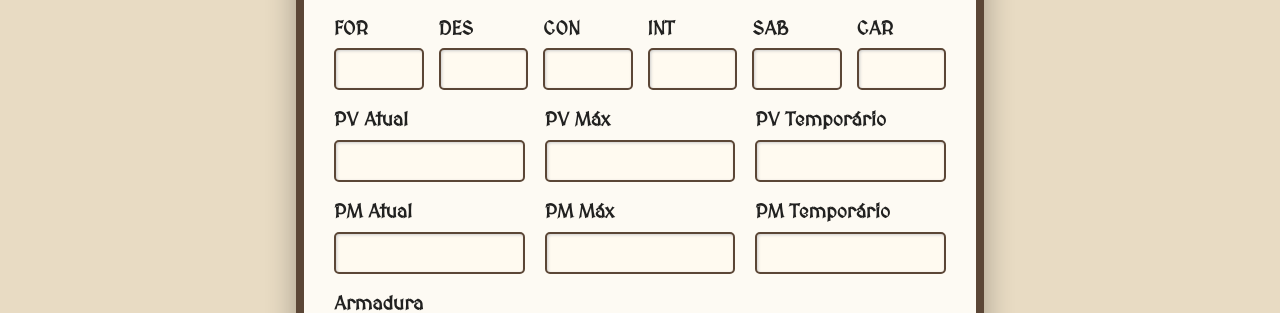
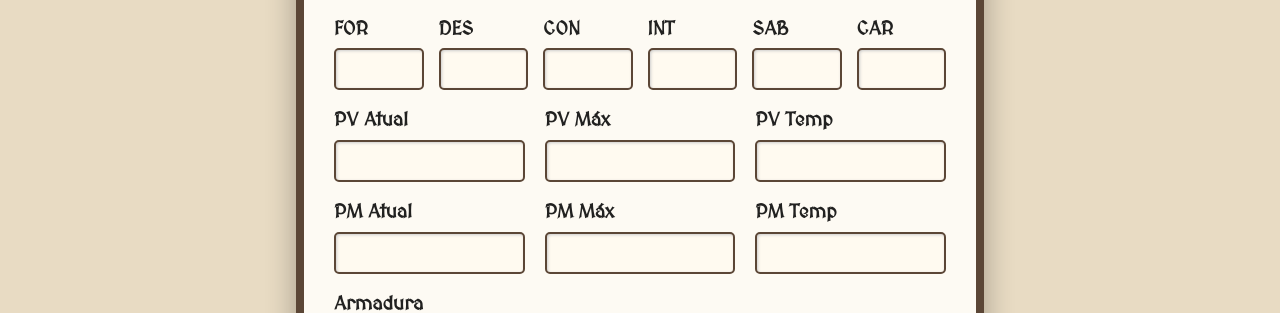
Before and after one commit to ozyssj/auramana-rpg, an MkDocs documentation site: the page built from docs/ficha.md, in a window 1280 px wide and 900 px high, scrolled down 740 px. Shown: the part 151-464 px from the top of the window. Built offline with MkDocs 1.6.1 and Material for MkDocs 9.7.7, drawn with Linux system fonts in a browser that asks for light colours.

Commit message:
Update ficha.md

```diff
--- a/docs/ficha.md
+++ b/docs/ficha.md
@@ -226,7 +226,7 @@
         <input type="number" id="pvMax">
       </div>
       <div class="campo">
-        <label for="pvTemp">PV Temporário</label>
+        <label for="pvTemp">PV Temp</label>
         <input type="number" id="pvTemp">
       </div>
     </div>
@@ -241,7 +241,7 @@
         <input type="number" id="pmMax">
       </div>
       <div class="campo">
-        <label for="pmTemp">PM Temporário</label>
+        <label for="pmTemp">PM Temp</label>
         <input type="number" id="pmTemp">
       </div>
     </div>
```
